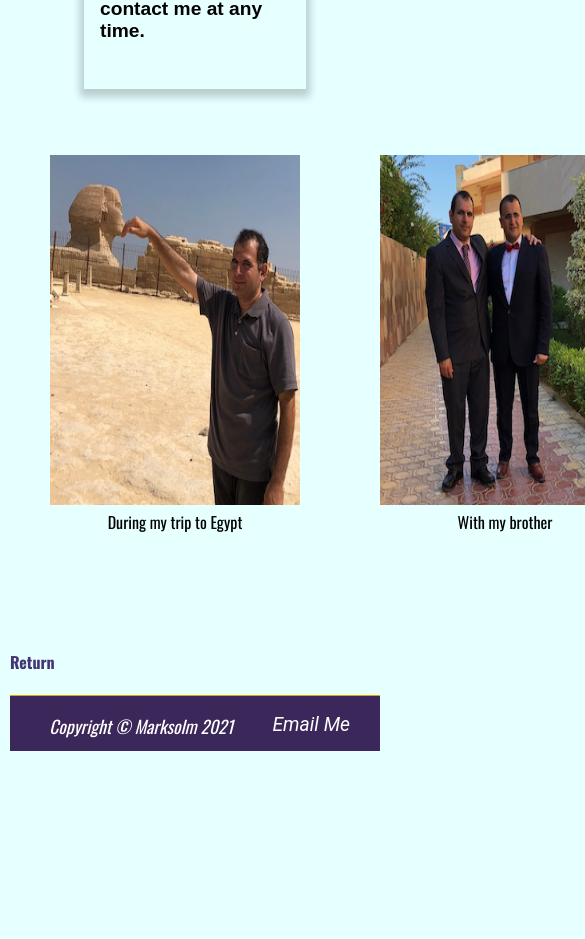
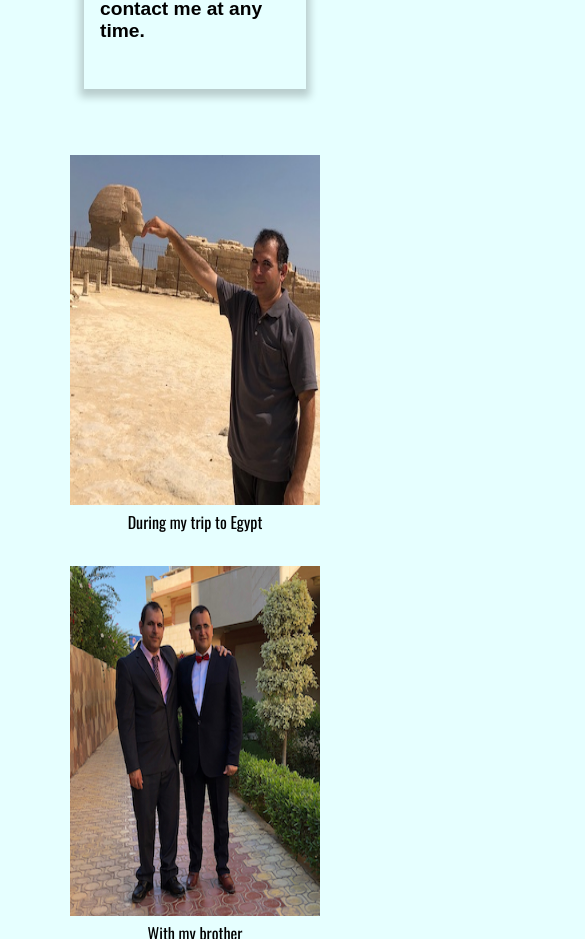
Before and after one commit to marksolm/personal-portfolio, a plain HTML site: page about.html in a window 390 px wide. Shown: the part 1496-2435 px from the top of the page, 585 px wide, since content can reach past the window. Before the commit the page ends 2257 px from the top, so only its background shows below. Drawn offline with nearby package versions, Linux system fonts and the light colour scheme.

Commit message:
Adding responsive image display elements

```diff
--- a/about.html
+++ b/about.html
@@ -42,7 +42,7 @@
         </div>
     <div>
     <!-- These are .images setup. -->
-    <div class="images archive">
+    <div class="archive images">
         <div>
             <figure>
                 <img src="images/Trip.JPEG" alt="Egypt trip" title="During my trip to the sphinx and pyramids of Egypt" width="250" height="350"/>
--- a/projects.css
+++ b/projects.css
@@ -26,9 +26,9 @@ Description: Styling for the projects.html file
 /**
    This is the setup for the figure div .projects.
 */
-figure
+
 .projects {
-    display: ;
+    display:inline grid;
     text-align: center;
     margin-top: -50px;
 }
--- a/site.css
+++ b/site.css
@@ -333,6 +333,13 @@ table td.expand {
     border-style: solid;
     margin: 50px;
   }
+  /* Single column display for project and about images grids */
+@media (max-width: 459px) {
+    .archive {
+      display: flex;
+      flex-direction: column;
+    }
+  }
 
 
 
```
